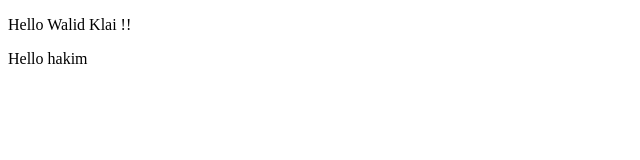
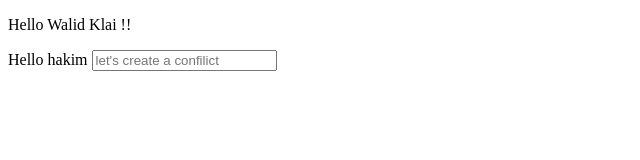
Before and after one commit to walidklai/practice-git, a plain HTML site: page index.html in a window 1280 px wide. Shown: the whole page, without its empty margins (0-640 px from the left). Drawn offline with Linux system fonts and the light colour scheme.

Commit message:
FOURTH-PUSH

```diff
--- a/index.html
+++ b/index.html
@@ -8,5 +8,6 @@
 	<body>
 		<p>Hello Walid Klai !!</p>
 		<span>Hello hakim</span>
+		<input type='text' placeholder="let's create a confilict"/>
 	</body>
 </html>
```
